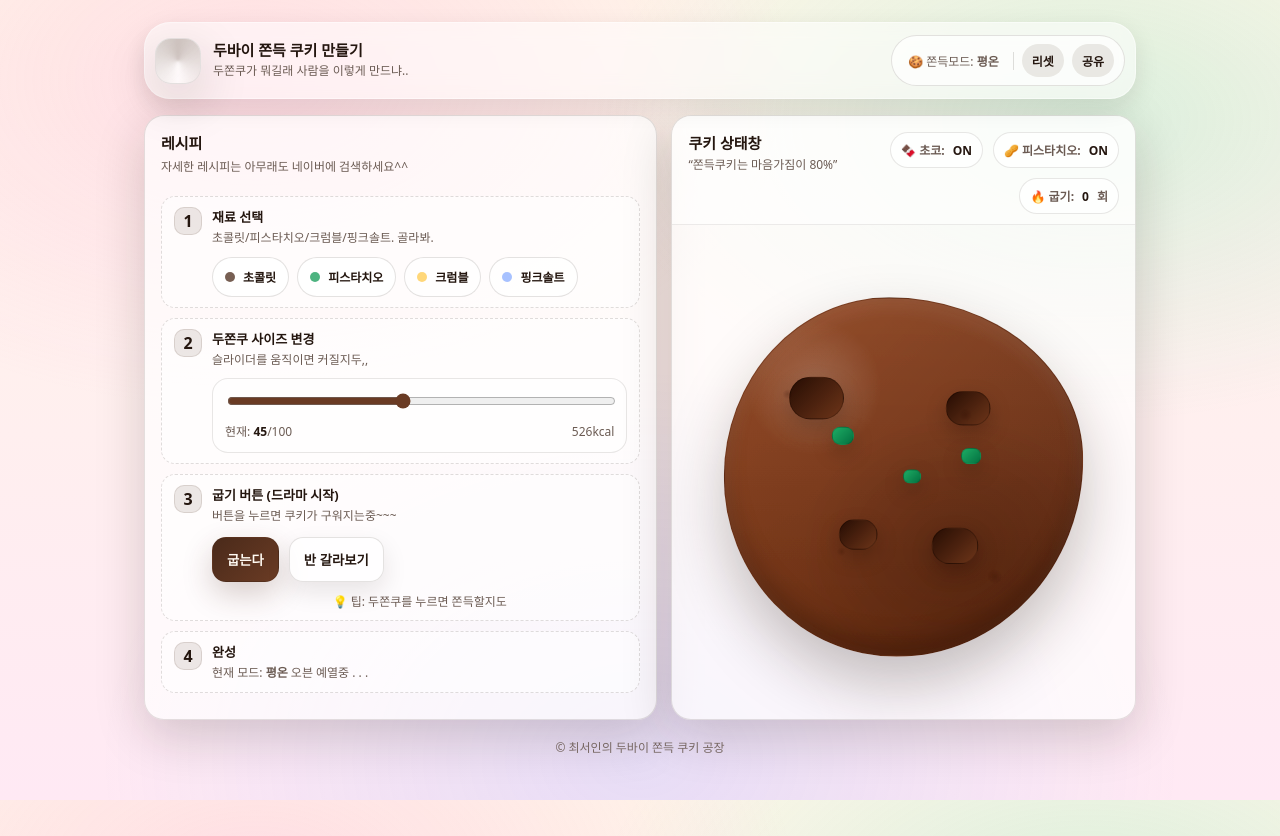
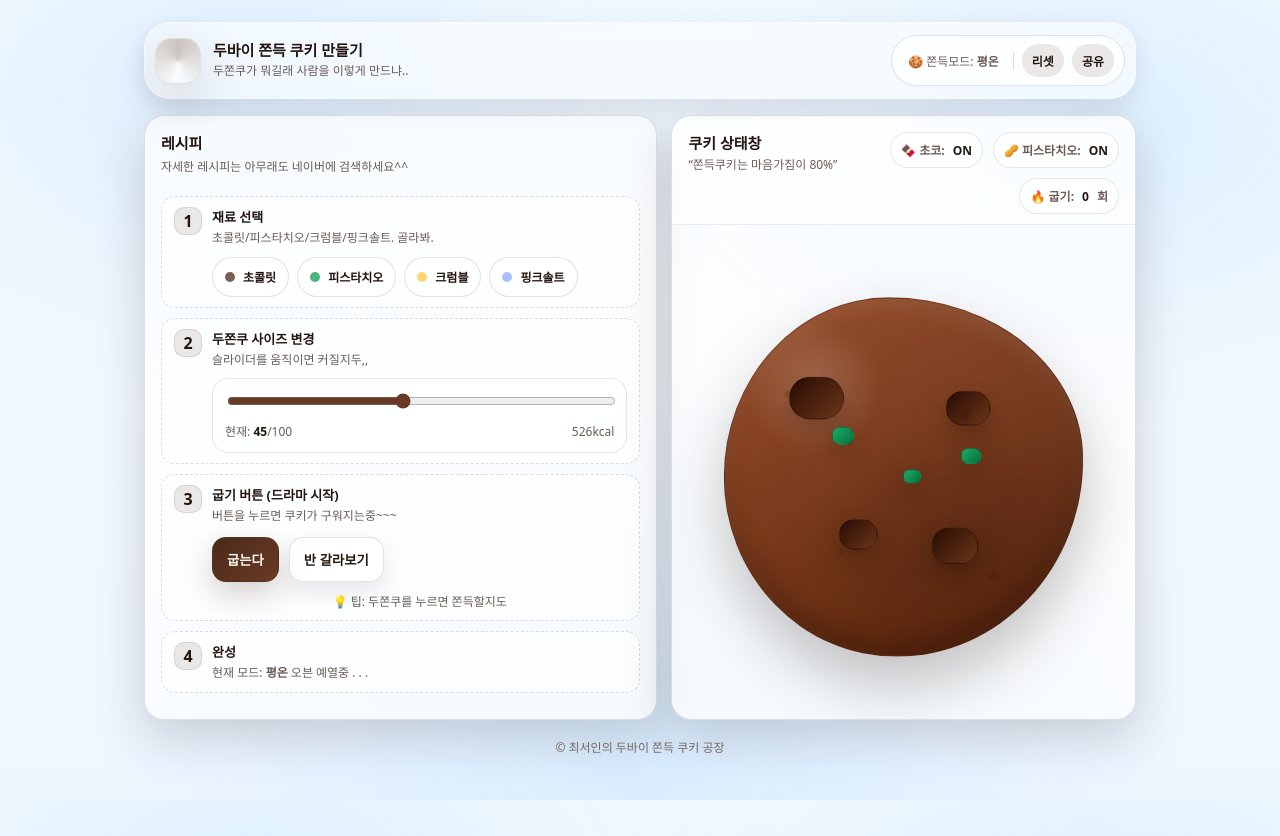
Before and after one commit to chltjdls/dubaichewycookie, a plain HTML site: page index.html in a window 1280 px wide. Drawn offline with Linux system fonts and the light colour scheme.

Commit message:
Update index.html

```diff
--- a/index.html
+++ b/index.html
@@ -32,8 +32,27 @@
             margin: 0;
             font-family: ui-sans-serif, system-ui, -apple-system, Segoe UI, Roboto, "Noto Sans KR", Arial;
             color: var(--ink);
-            background: radial-gradient(900px 550px at 20% 10%, rgba(255,150,210,.25), transparent 60%), radial-gradient(900px 550px at 85% 15%, rgba(90,220,170,.22), transparent 55%), radial-gradient(900px 650px at 50% 95%, rgba(120,160,255,.18), transparent 60%), linear-gradient(180deg, var(--bg1), var(--bg2));
-            overflow-x: hidden;
+     background:
+  radial-gradient(
+    900px 550px at 20% 10%,
+    rgba(180, 220, 255, 0.35),
+    transparent 60%
+  ),
+  radial-gradient(
+    900px 550px at 85% 15%,
+    rgba(160, 210, 255, 0.28),
+    transparent 55%
+  ),
+  radial-gradient(
+    900px 650px at 50% 95%,
+    rgba(140, 200, 255, 0.22),
+    transparent 60%
+  ),
+  linear-gradient(
+    180deg,
+    #f6fbff,
+    #eef6ff
+  );
         }
 
         a {
@@ -1083,7 +1102,7 @@
             ingKnafeh.checked = state.knafeh;
             ingSalt.checked = state.salt;
             renderAll();
-            toast("환영합니다. 쫀득을 책임질 준비 되셨나요?");
+            toast("Welcome to INNY WORLD");
         }
         init();
     </script>
```
